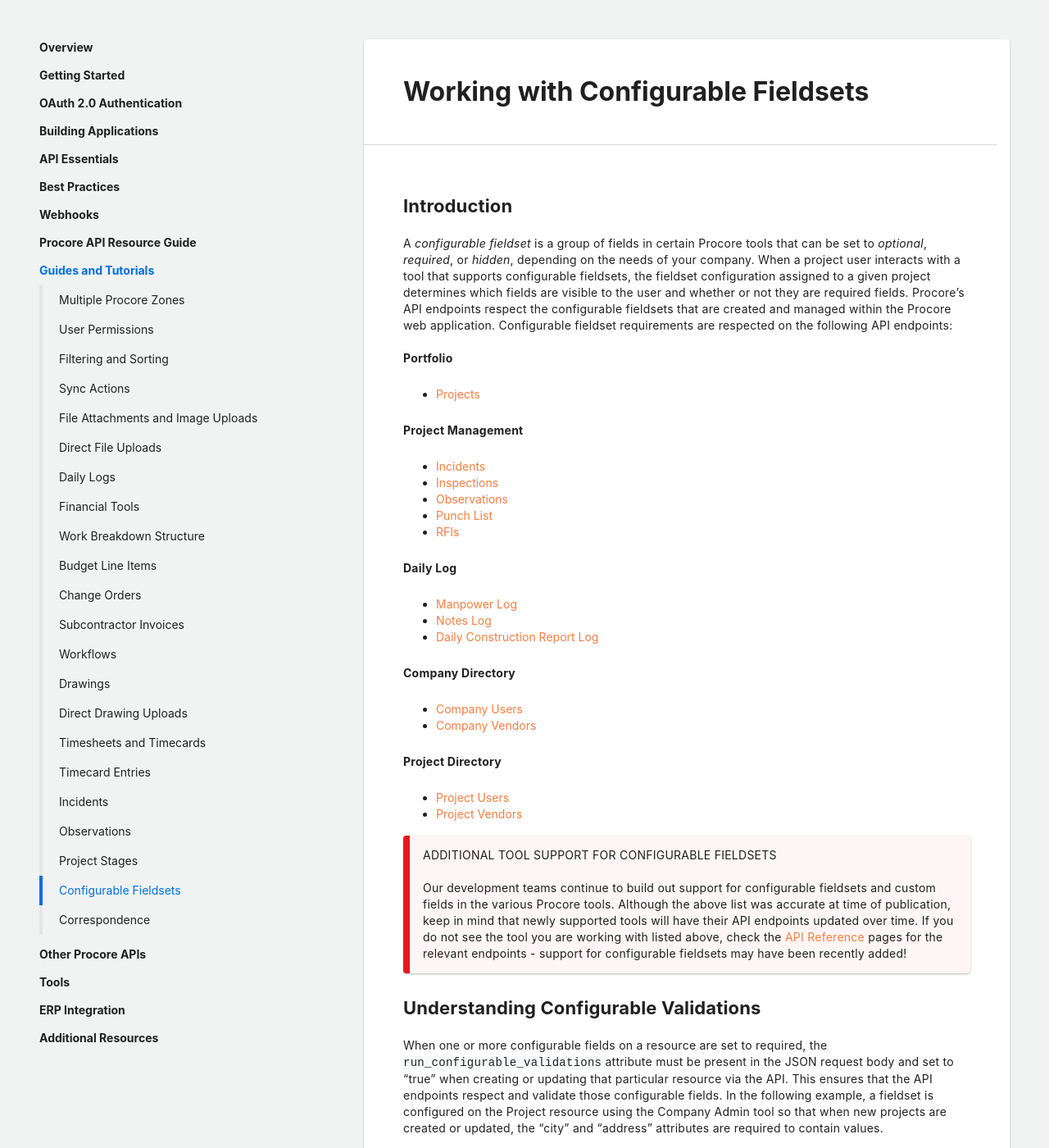
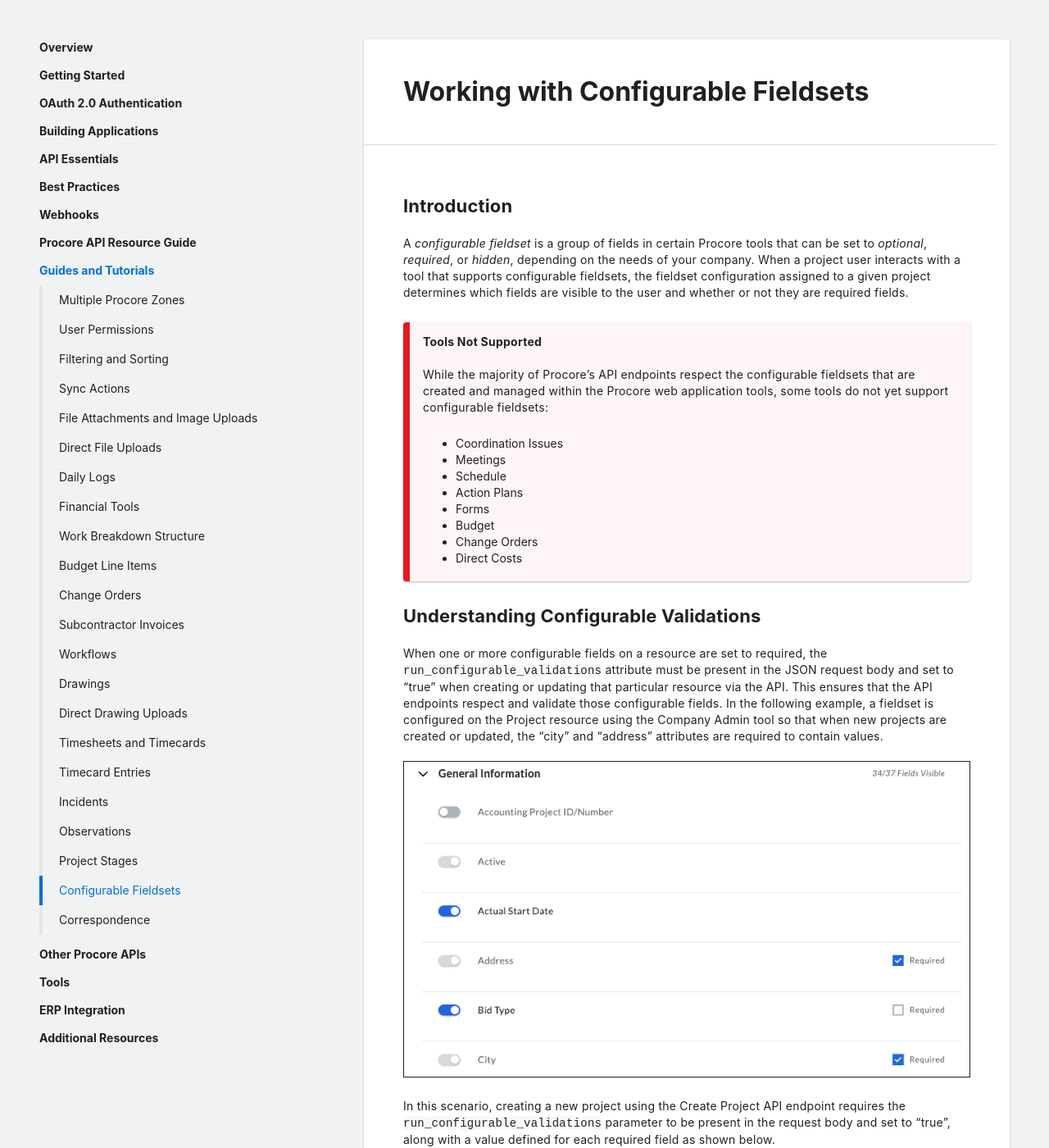
Before and after one commit to procore/documentation, a Jekyll site: the page built from tutorials/tutorial_config_fieldsets.md, in a window 1280 px wide and 1400 px high. Shown: the whole window at 82% size. Built offline with Jekyll 4.4.1, drawn with Linux system fonts in a browser that asks for light colours.

Commit message:
Adding note about unsupported tools

```diff
--- a/tutorials/tutorial_config_fieldsets.md
+++ b/tutorials/tutorial_config_fieldsets.md
@@ -10,42 +10,19 @@ section_title: Guides and Tutorials
 
 A _configurable fieldset_ is a group of fields in certain Procore tools that can be set to _optional_, _required_, or _hidden_, depending on the needs of your company.
 When a project user interacts with a tool that supports configurable fieldsets, the fieldset configuration assigned to a given project determines which fields are visible to the user and whether or not they are required fields.
-Procore’s API endpoints respect the configurable fieldsets that are created and managed within the Procore web application.
-Configurable fieldset requirements are respected on the following API endpoints:
 
-**Portfolio**
-
-- [Projects](https://developers.procore.com/reference/rest/v1/projects#create-project)
-
-**Project Management**
-
-- [Incidents](https://developers.procore.com/reference/rest/v1/projects#create-project)
-- [Inspections](https://developers.procore.com/reference/rest/v1/checklists#create-checklist)
-- [Observations](https://developers.procore.com/reference/rest/v1/observations#create-observation-item)
-- [Punch List](https://developers.procore.com/reference/rest/v1/punch-items#create-punch-item)
-- [RFIs](https://developers.procore.com/reference/rest/v1/projects#create-project)
-
-**Daily Log**
-
-- [Manpower Log](https://developers.procore.com/reference/rest/v1/daily-logs)
-- [Notes Log](https://developers.procore.com/reference/rest/v1/notes-logs)
-- [Daily Construction Report Log](https://developers.procore.com/reference/rest/v1/daily-construction-report-logs)
-
-**Company Directory**
-
-- [Company Users](https://developers.procore.com/reference/rest/v1/company-users#create-company-user)
-- [Company Vendors](https://developers.procore.com/reference/rest/v1/company-vendors)
-
-**Project Directory**
-
-- [Project Users](https://developers.procore.com/reference/rest/v1/project-users#create-project-user)
-- [Project Vendors](https://developers.procore.com/reference/rest/v1/project-vendors#create-project-vendor)
-
-> ADDITIONAL TOOL SUPPORT FOR CONFIGURABLE FIELDSETS
+>**Tools Not Supported**
 >
-> Our development teams continue to build out support for configurable fieldsets and custom fields in the various Procore tools.
-> Although the above list was accurate at time of publication, keep in mind that newly supported tools will have their API endpoints updated over time.
-> If you do not see the tool you are working with listed above, check the [API Reference](https://developers.procore.com/reference) pages for the relevant endpoints - support for configurable fieldsets may have been recently added!
+>While the majority of Procore’s API endpoints respect the configurable fieldsets that are created and managed within the Procore web application tools, some tools do not yet support configurable fieldsets:
+>
+>* Coordination Issues
+>* Meetings
+>* Schedule
+>* Action Plans
+>* Forms
+>* Budget
+>* Change Orders
+>* Direct Costs
 
 ## Understanding Configurable Validations
 
```
